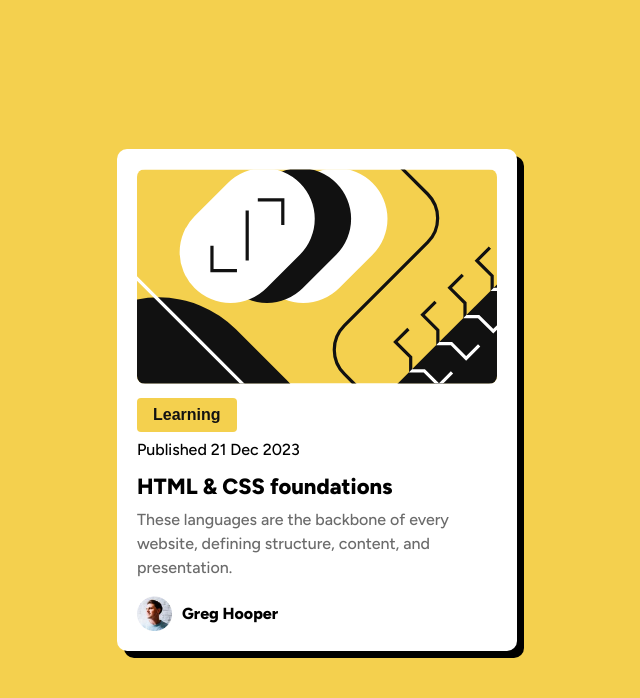
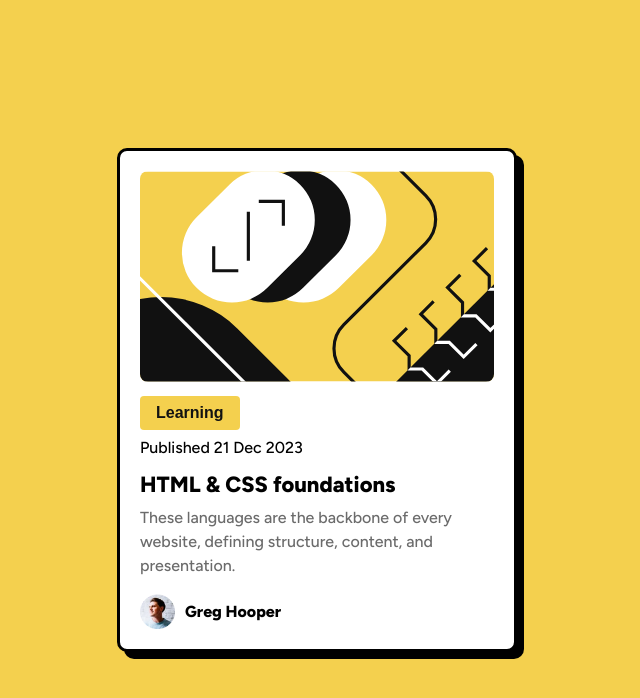
Before and after one commit to yektaakhavan/blog-preview-card-main, a plain HTML site: page index.html in a window 1280 px wide. Shown: the whole page, without its empty margins (323-963 px from the left). Drawn offline with Linux system fonts and the light colour scheme.

Commit message:
update style

```diff
--- a/style.css
+++ b/style.css
@@ -15,12 +15,13 @@ body {
 
 .card {
     background-color: hsl(0, 0%, 100%);
-    max-width: 375px;
+    max-width: 250px;
     width: 100%;
     border-radius: 10px;
     display: flex;
     flex-direction: column;
     padding: 20px;
+    border-style: solid;
     box-shadow: 7px 7px black;
 }
 
```
